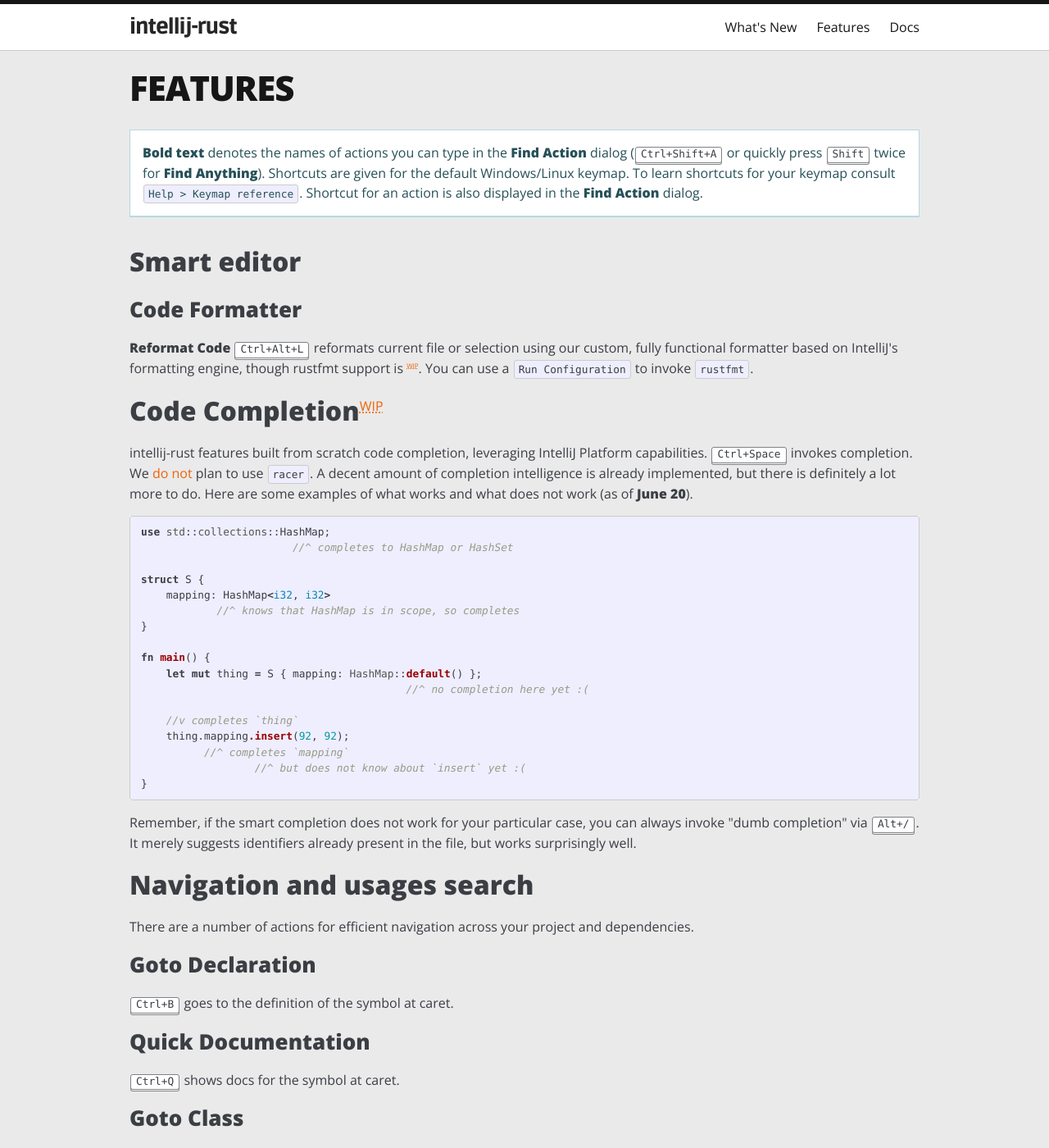
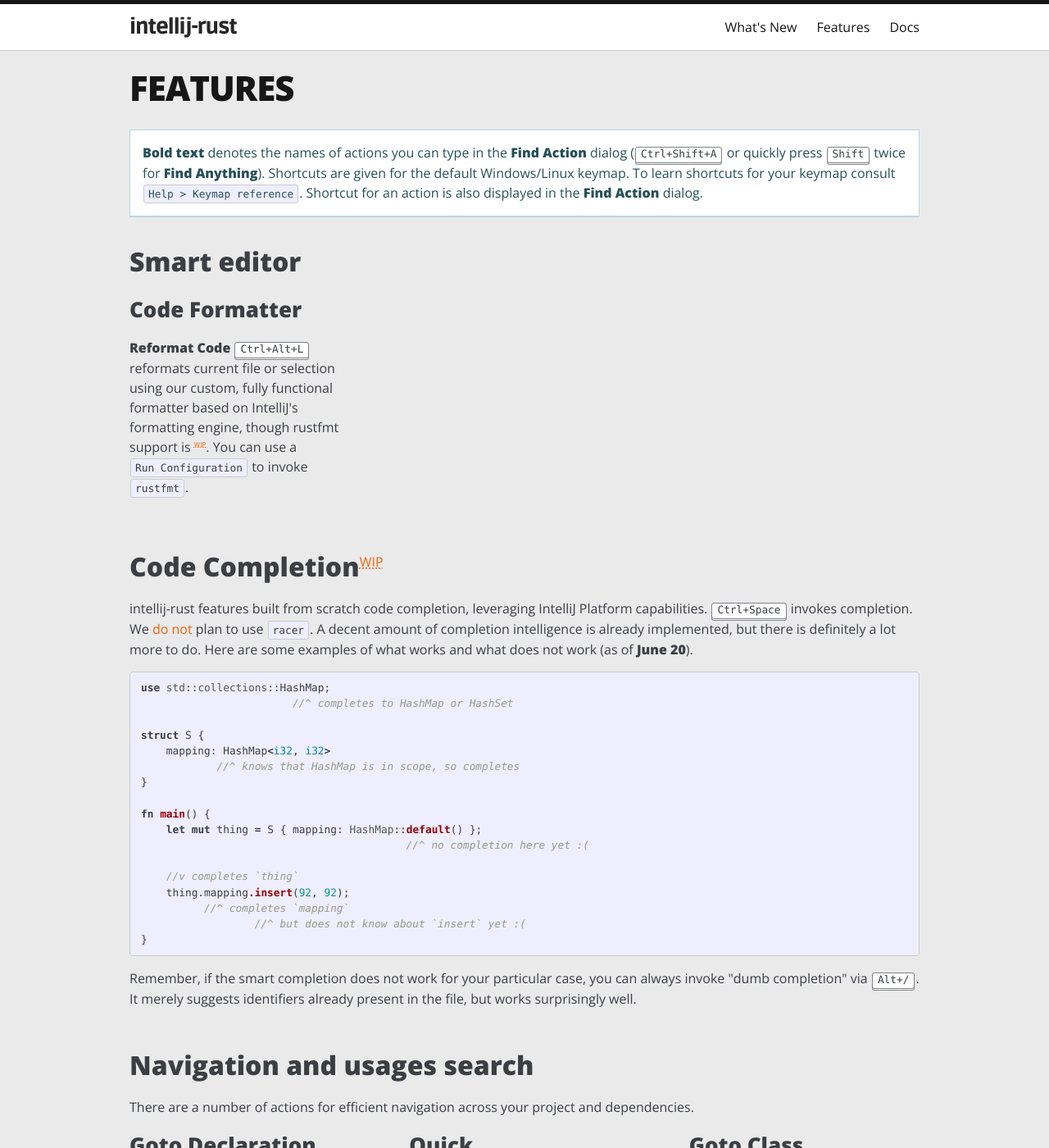
Before and after one commit to intellij-rust/intellij-rust.github.io, a Jekyll site: the page built from features.html, in a window 1280 px wide and 1400 px high. Shown: the whole window at 82% size. Built offline with Jekyll 4.4.1, drawn with Linux system fonts in a browser that asks for light colours; some web fonts are replaced.

Commit message:
some nice grid

```diff
--- a/_sass/_features.scss
+++ b/_sass/_features.scss
@@ -6,3 +6,88 @@
         color: $text-color;
     }
 }
+
+.feature-group {
+    margin-top: $spacing-unit;
+    display: flex;
+    flex-direction: row;
+    flex-wrap: wrap;
+
+    p {
+        margin-bottom: $spacing-unit/2;
+    }
+
+    ul {
+        margin-left: 0;
+        list-style-type: none;
+        padding-top: $spacing-unit/3;
+        padding-bottom: $spacing-unit/3;
+
+        li {
+            margin-bottom: $spacing-unit/2;
+
+            &:last-of-type {
+                margin-bottom: 0;
+            }
+        }
+    }
+
+    margin-left: -$spacing-unit;
+    margin-right: -$spacing-unit;
+
+    @include media-query($on-laptop) {
+        margin-left: -($spacing-unit/2);
+        margin-right: -($spacing-unit/2);
+    }
+}
+
+.feature {
+    margin-bottom: $spacing-unit/2;
+}
+
+.feature-major {
+    margin-bottom: $spacing-unit/2;
+
+    &:last-of-type {
+        margin-bottom: 0;
+    }
+}
+
+.feature-group > h2, .feature-group > p, .feature-group > img, .feature {
+    box-sizing: border-box;
+    flex: 0 0 auto;
+
+    padding-left: $spacing-unit;
+    padding-right: $spacing-unit;
+
+    @include media-query($on-laptop) {
+        padding-left: $spacing-unit/2;
+        padding-right: $spacing-unit/2;
+    }
+}
+
+@include media-query($on-palm) {
+    .feature {
+        max-width: 100%;
+        flex-basis: 100%;
+    }
+}
+
+@include media-query-min($on-palm) {
+    .feature {
+        max-width: 50%;
+        flex-basis: 50%;
+    }
+}
+
+@include media-query-min($on-laptop) {
+    .feature {
+        max-width: 33.333%;
+        flex-basis: 33.333%;
+    }
+}
+
+.feature-group > h2, .feature-group > p, .feature-group > img, .feature-major {
+    max-width: 100%;
+    flex-basis: 100%;
+}
--- a/features.html
+++ b/features.html
@@ -131,7 +131,7 @@
       <li><b>Add missing fields</b>: a handy way to fill out the struct literal template. If there is <code>struct S { foo: i32, bar: String }</code> in scope, then typing <code>S {}</code> and hitting <kbd>Alt+Enter</kbd> will expand to <code>S { foo: (), bar: () }</code>.</li>
     </ul>
 
-    <b>Create module file</b> quick fix is the preferred way to create a new Rust file. For example if I am in <code>foo.rs</code> and want to create a new child module <code>bar.rs</code>, I type <code>mod foo;</code> and press <kbd>Alt+Enter</kbd> to get <code>foo/mod.rs</code> and an empty <code>foo/bar.rs</code>.
+    <p><b>Create module file</b> quick fix is the preferred way to create a new Rust file. For example if I am in <code>foo.rs</code> and want to create a new child module <code>bar.rs</code>, I type <code>mod foo;</code> and press <kbd>Alt+Enter</kbd> to get <code>foo/mod.rs</code> and an empty <code>foo/bar.rs</code>.</p>
     </div>
 </div>
 
```
